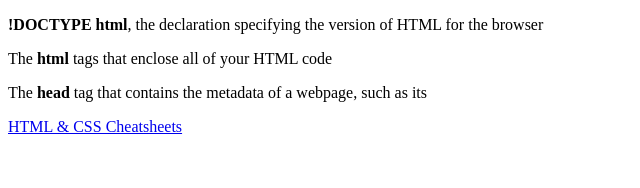
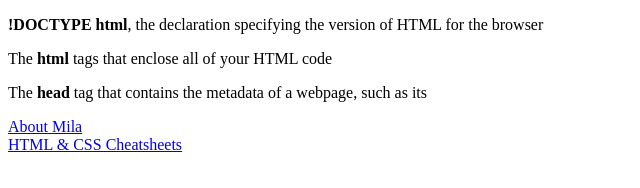
Before and after one commit to milagb/html_study, a plain HTML site: page structureHTML.html in a window 1280 px wide. Shown: the whole page, without its empty margins (0-640 px from the left). Drawn offline with Linux system fonts and the light colour scheme.

Commit message:
Add a link to relative html page

```diff
--- a/structureHTML.html
+++ b/structureHTML.html
@@ -7,6 +7,8 @@
     <p>The <strong>html</strong> tags that enclose all of your HTML code</p>
     <p>The <strong>head</strong> tag that contains the metadata of a webpage, such as its <title></title></p>
 
+    <a href="./index.html">About Mila</a>
+    <br>
     <a href="https://www.codecademy.com/resources/cheatsheets/language/html-css" target="_blank">
         HTML & CSS Cheatsheets</a>
 </html>
```
